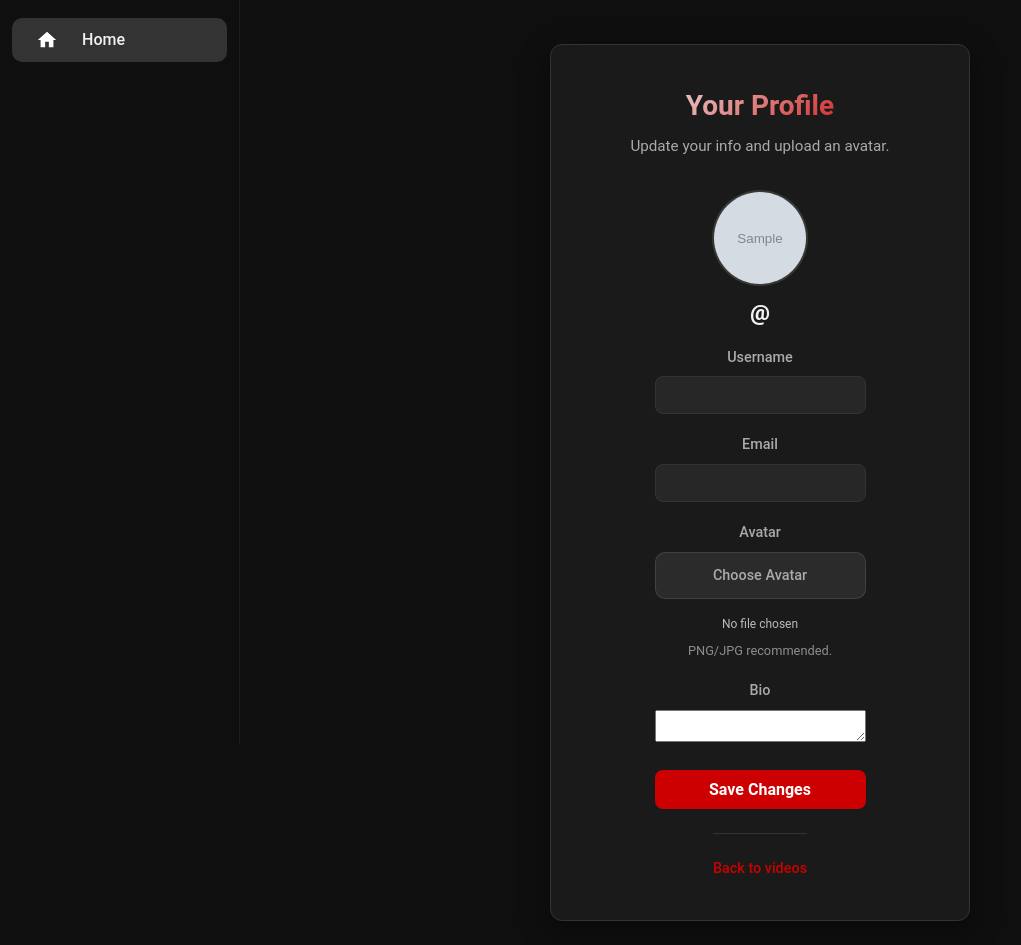
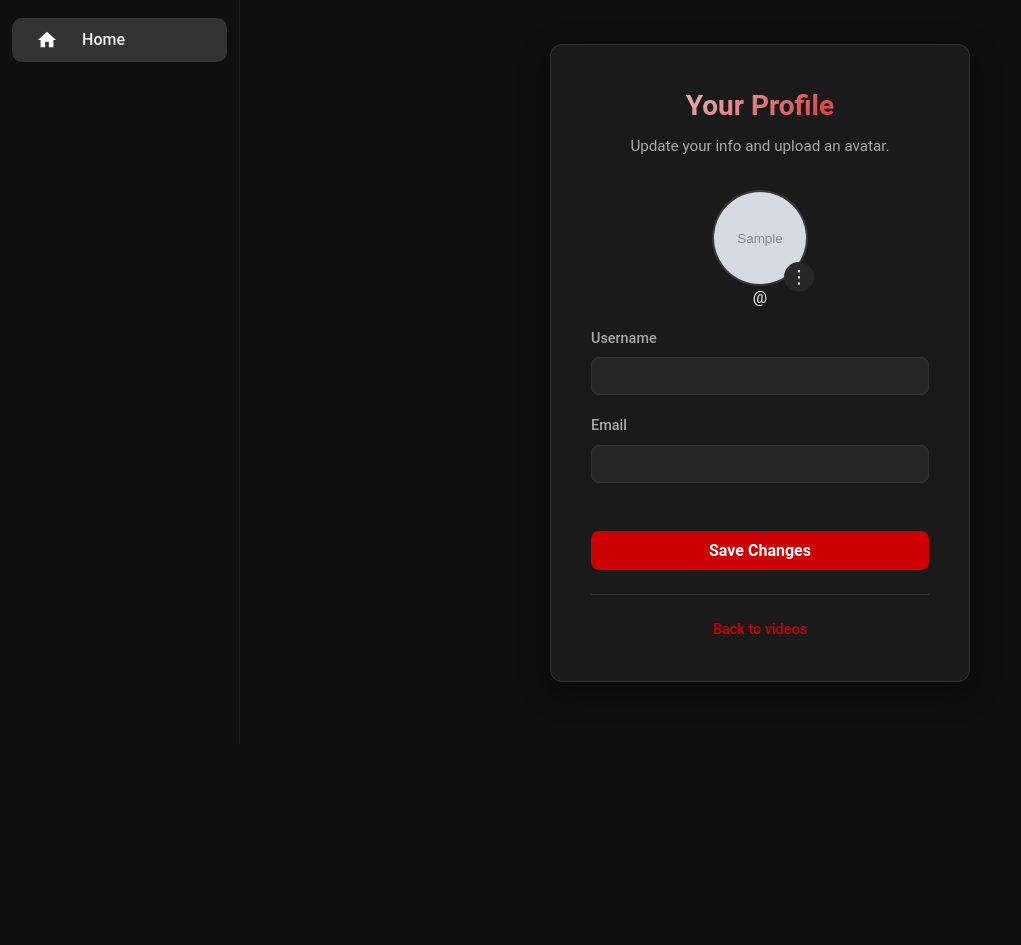
Before and after one commit to Mahanje/spark, a Django app: template accounts/templates/accounts/profile.html in a window 1280 px wide. Shown: the part 56-1001 px from the top of the page, without its empty margins (0-1021 px from the left). After the commit the page ends 800 px from the top, so only its background shows below. Run offline with Django 3.2, Linux system fonts and the light colour scheme; the template is opened without the code that fills it: most values are stand-ins (such as "Sample title", 1, 10 or a date in 2020); grey boxes marked "Sample" are stand-in pictures; form fields are guessed from the names that the template uses.

Commit message:
profile style

```diff
--- a/accounts/templates/accounts/profile.html
+++ b/accounts/templates/accounts/profile.html
@@ -5,92 +5,8 @@
 
 {% block extra_css %}
 <link rel="stylesheet" href="{% static 'css/auth.css' %}">
-<style>
-  .profile-page{
-    display:flex;
-    flex-direction:column;
-    align-items:center;
-    justify-content:center;
-    text-align:center;
-  }
+<link rel="stylesheet" href="{% static 'css/profile.css' %}">
 
-  .profile-top{
-    display:flex;
-    flex-direction:column;
-    align-items:center;
-    justify-content:center;
-    text-align:center;
-    margin-bottom: 18px;
-  }
-
-  .profile-avatar,
-  .profile-avatar-fallback{
-    width:96px;
-    height:96px;
-    border-radius:50%;
-    object-fit:cover;
-    display:flex;
-    align-items:center;
-    justify-content:center;
-    border: 2px solid rgba(255,255,255,0.08);
-    background: rgba(255,255,255,0.06);
-  }
-
-  .profile-avatar{
-    display:block;
-  }
-
-  .profile-avatar-fallback{
-    font-weight:800;
-    font-size: 26px;
-  }
-
-  .profile-handle{
-    margin-top: 10px;
-    font-size: 22px;
-    font-weight: 800;
-  }
-
-  .profile-email{
-    margin-top: 6px;
-    opacity: .8;
-    font-size: 13px;
-  }
-
-  .file-input-hidden{
-    position:absolute;
-    left:-9999px;
-    width:1px;
-    height:1px;
-    overflow:hidden;
-  }
-
-  .btn-upload{
-    display:block;
-    width:100%;
-    padding:12px 14px;
-    border-radius:10px;
-    cursor:pointer;
-    text-align:center;
-    user-select:none;
-    background: rgba(255,255,255,0.08);
-    border: 1px solid rgba(255,255,255,0.10);
-    color: #fff;
-    font-weight: 600;
-  }
-
-  .btn-upload:hover{
-    background: rgba(255,255,255,0.12);
-  }
-
-  .file-name{
-    margin-top: 8px;
-    font-size: 12px;
-    opacity: .75;
-    text-align:center;
-    word-break: break-all;
-  }
-</style>
 {% endblock %}
 
 {% block content %}
@@ -101,18 +17,37 @@
     </div>
 
     <div class="profile-top">
+
+        <div class="avatar-wrapper">
+
             {% if profile_obj.avatar_url %}
-      <img class="profile-avatar" src="{{ profile_obj.avatar_url }}" alt="avatar">
+            <img
+                    class="profile-avatar"
+                    src="{{ profile_obj.avatar_url }}"
+                    alt="avatar"
+                    id="avatarPreview"
+            >
             {% else %}
-      <div class="profile-avatar-fallback">
+            <div
+                    class="profile-avatar-fallback"
+                    id="avatarPreview"
+            >
                 {{ request.user.username|slice:":1"|upper }}
             </div>
             {% endif %}
 
+            <button type="button" class="avatar-menu-btn" id="avatarMenuBtn">
+                ⋮
+            </button>
+
+        </div>
+
         <div class="profile-handle">@{{ request.user.username }}</div>
+
         {% if request.user.email %}
         <div class="profile-email">{{ request.user.email }}</div>
         {% endif %}
+
     </div>
 
     <form method="post" enctype="multipart/form-data" class="auth-form">
@@ -121,13 +56,21 @@
         {% if u_form.errors or p_form.errors %}
         <ul class="error-list">
             {% for field in u_form %}
-          {% for error in field.errors %}<li>{{ error }}</li>{% endfor %}
+            {% for error in field.errors %}
+            <li>{{ error }}</li>
+            {% endfor %}
             {% endfor %}
             {% for field in p_form %}
-          {% for error in field.errors %}<li>{{ error }}</li>{% endfor %}
+            {% for error in field.errors %}
+            <li>{{ error }}</li>
             {% endfor %}
-        {% for error in u_form.non_field_errors %}<li>{{ error }}</li>{% endfor %}
-        {% for error in p_form.non_field_errors %}<li>{{ error }}</li>{% endfor %}
+            {% endfor %}
+            {% for error in u_form.non_field_errors %}
+            <li>{{ error }}</li>
+            {% endfor %}
+            {% for error in p_form.non_field_errors %}
+            <li>{{ error }}</li>
+            {% endfor %}
         </ul>
         {% endif %}
 
@@ -144,7 +87,6 @@
         {% endif %}
 
         <div class="form-group">
-      <label for="id_avatar">Avatar</label>
             <input
                     type="file"
                     name="avatar"
@@ -152,14 +94,6 @@
                     accept="image/*"
                     class="file-input-hidden"
             >
-      <label for="id_avatar" class="btn-upload">Choose Avatar</label>
-      <div id="fileName" class="file-name">No file chosen</div>
-      <div class="help-text">PNG/JPG recommended.</div>
-    </div>
-
-    <div class="form-group">
-      <label for="{{ p_form.bio.id_for_label }}">Bio</label>
-      {{ p_form.bio }}
         </div>
 
         <button type="submit" class="btn-submit">Save Changes</button>
@@ -171,17 +105,25 @@
 </div>
 
 <script>
-  (function(){
-    const input = document.getElementById('id_avatar');
+    document.addEventListener("DOMContentLoaded", function () {
 
-const out = document.getElementById('fileName');
-    if(!input || !out) return;
+        const input = document.getElementById("id_avatar");
 
-    input.addEventListener('change', function(){
-      out.textContent = (this.files && this.files.length)
-        ? this.files[0].name
-        : 'No file chosen';
+        const avatar = document.getElementById("avatarPreview");
+
+        const menuBtn = document.getElementById("avatarMenuBtn");
+
+        function openPicker() {
+            input.click();
+        }
+
+        avatar.addEventListener("click", openPicker);
+
+        menuBtn.addEventListener("click", function (e) {
+            e.stopPropagation();
+            openPicker();
         });
-  })();
+
+    });
 </script>
 {% endblock %}
--- /dev/null
+++ b/static/css/profile.css
@@ -0,0 +1,97 @@
+.avatar-wrapper{
+    position:relative;
+    width:96px;
+    height:96px;
+    cursor:pointer;
+}
+
+.avatar-menu-btn{
+    position:absolute;
+    right:-6px;
+    bottom:-6px;
+
+    width:30px;
+    height:30px;
+
+    border:none;
+    border-radius:50%;
+
+    background:#272727;
+    color:#fff;
+
+    font-size:18px;
+    cursor:pointer;
+
+    display:flex;
+    align-items:center;
+    justify-content:center;
+}
+
+.avatar-menu-btn:hover{
+    background:#3a3a3a;
+}
+
+
+.profile-top{
+    display:flex;
+    flex-direction:column;
+    align-items:center;
+    justify-content:center;
+    text-align:center;
+    margin-bottom:18px;
+}
+
+.profile-avatar,
+.profile-avatar-fallback{
+    width:96px;
+    height:96px;
+    border-radius:50%;
+    object-fit:cover;
+    border:2px solid rgba(255,255,255,.08);
+    background:rgba(255,255,255,.06);
+}
+
+.profile-avatar-fallback{
+    display:flex;
+    align-items:center;
+    justify-content:center;
+    font-size:26px;
+    font-weight:800;
+}
+
+.avatar-wrapper{
+    position:relative;
+    width:96px;
+    height:96px;
+    cursor:pointer;
+}
+
+.avatar-menu-btn{
+    position:absolute;
+    right:-6px;
+    bottom:-6px;
+
+    width:30px;
+    height:30px;
+
+    border:none;
+    border-radius:50%;
+
+    background:#272727;
+    color:#fff;
+
+    font-size:18px;
+    cursor:pointer;
+
+    display:flex;
+    align-items:center;
+    justify-content:center;
+}
+
+.avatar-menu-btn:hover{
+    background:#3a3a3a;
+}
+
+.file-input-hidden{
+    display:none;
+}
```
Lines whose indentation alone changed are shown as unchanged.
